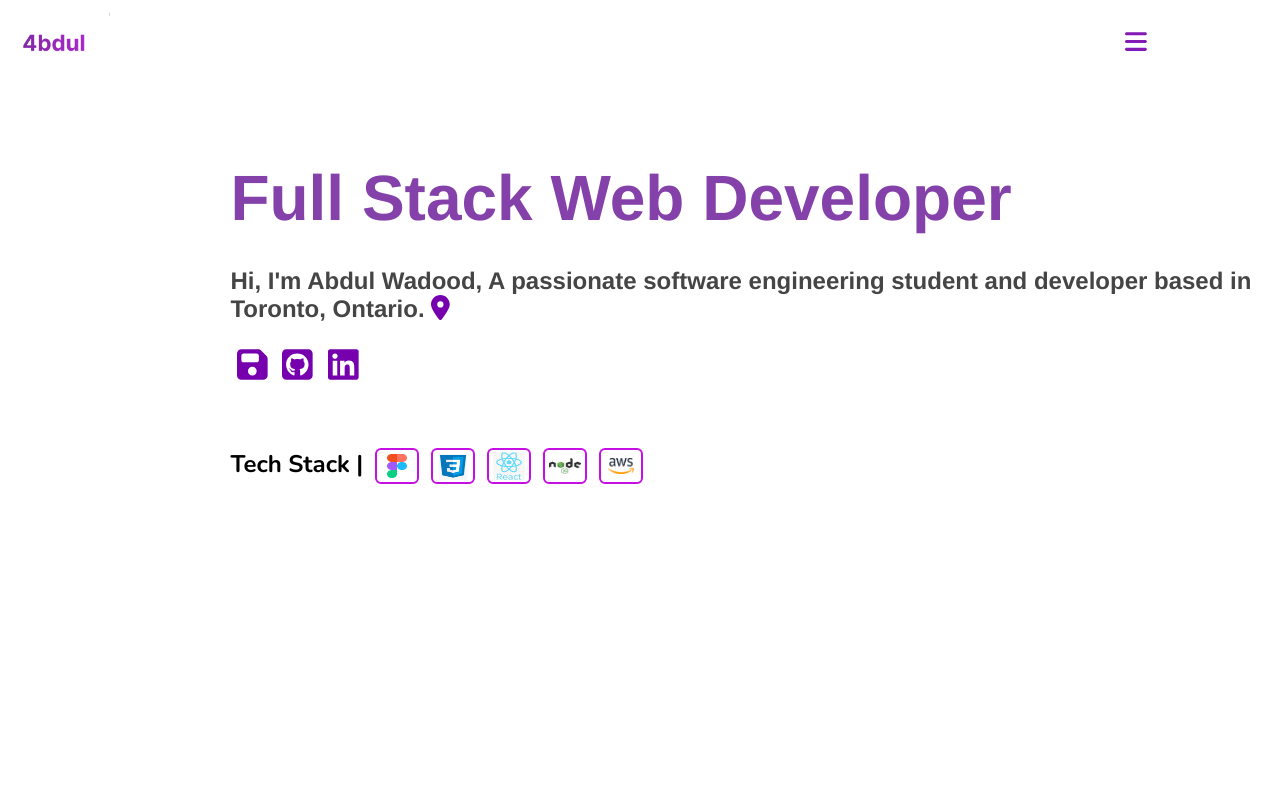
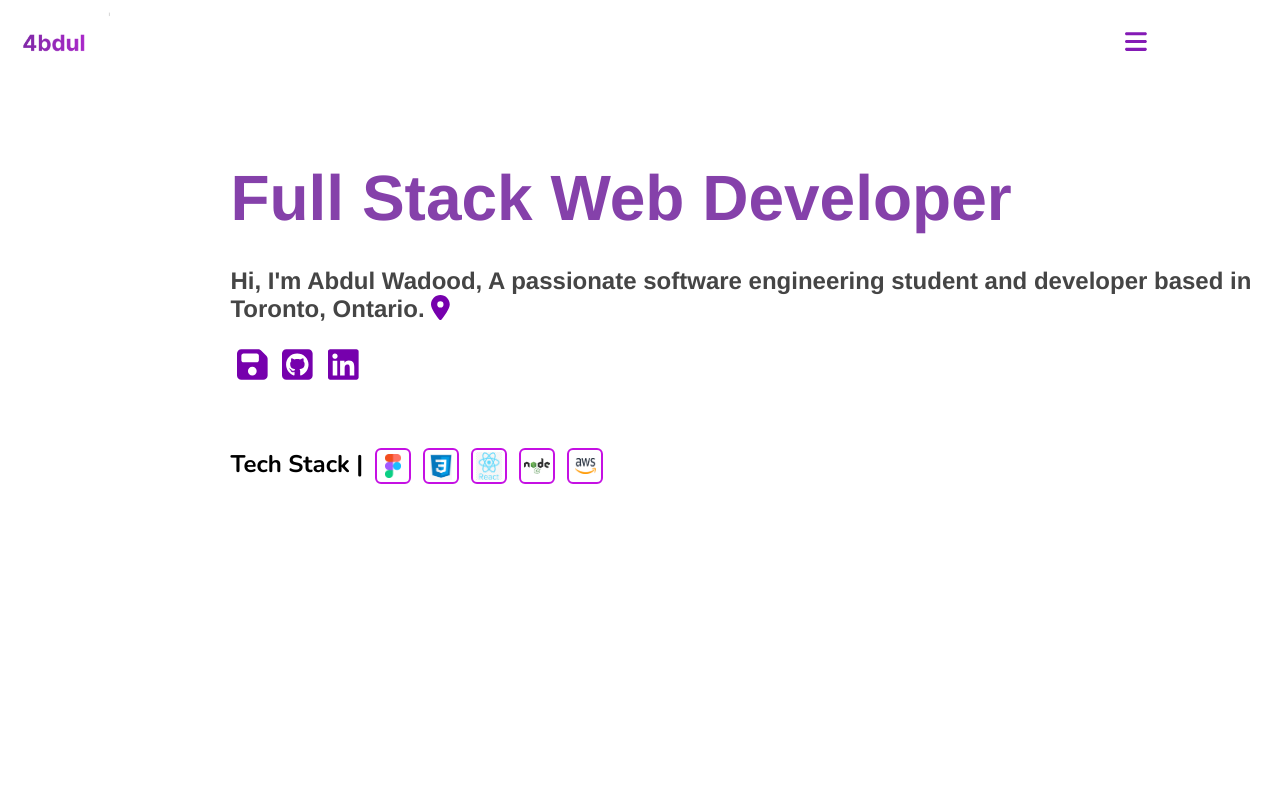
Before and after one commit to 4bdulWadood/portfolio-amplify, a React (Create React App) app: page / in a window 1280 px wide. Shown: the top 800 px of the page. Built offline with nearby package versions, Linux system fonts and the light colour scheme.

Commit message:
Fixed Button Sizing Issue + Removed redundant code

```diff
--- a/src/components/MainPage.js
+++ b/src/components/MainPage.js
@@ -48,11 +48,11 @@ export default function MainPage() {
           </div>
           <div className="tech-stack">
               <text>Tech Stack | </text>
-              <SkillWrapper size="40px" icon={figmaLogo} dimensions={{height: "3vh", width: "50%"}} />
-              <SkillWrapper size="40px" icon={css3Logo} dimensions={{height: "3.25vh", width: "70%", marginTop:"0.25vh"}} />
-              <SkillWrapper size="40px" icon={ReactLogo} dimensions={{height: "3.5vh", width: "80%"}} />
-              <SkillWrapper size="40px" icon={NodeLogo} dimensions={{height: "2vh", width: "80%"}} />
-              <SkillWrapper size="40px" icon={AWSLogo} dimensions={{height: "2vh", width: "65%"}} />
+              <SkillWrapper size="4.5vmin" icon={figmaLogo} dimensions={{height: "3vh", width: "50%"}} />
+              <SkillWrapper size="4.5vmin" icon={css3Logo} dimensions={{height: "3.25vh", width: "70%", marginTop:"0.25vh"}} />
+              <SkillWrapper size="4.5vmin" icon={ReactLogo} dimensions={{height: "3.5vh", width: "80%"}} />
+              <SkillWrapper size="4.5vmin" icon={NodeLogo} dimensions={{height: "2vh", width: "80%"}} />
+              <SkillWrapper size="4.5vmin" icon={AWSLogo} dimensions={{height: "2vh", width: "65%"}} />
           </div>
         </div>
         <div className="right-container">
--- a/src/components/Skill.js
+++ b/src/components/Skill.js
@@ -2,7 +2,7 @@ import styled from 'styled-components';
 import { FontAwesomeIcon } from '@fortawesome/react-fontawesome';
 
 const Skill = styled.div`
-  width: ${props => props.size};
+  width: 4vmin;
   height: 4vh;
   border-radius: 6px;
   border: 2px #C510E3 solid;
@@ -11,10 +11,12 @@ const Skill = styled.div`
   justify-content: center;
   align-items: center;
   margin-left: 0.75rem;
+  min-width: 2rem;
+  &>img {
+    width: 20px;
+  }
 
-&>img {
-  width: 20px;
-}
+
 
 `
 
```
